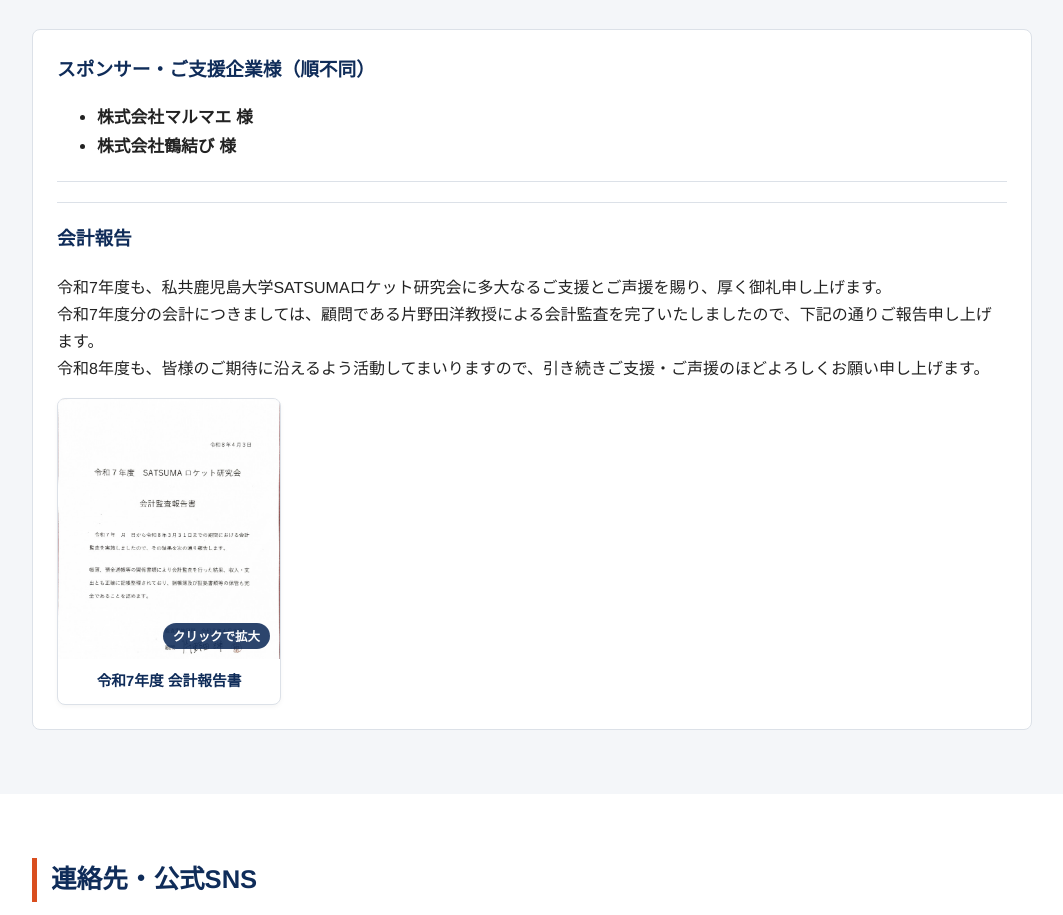
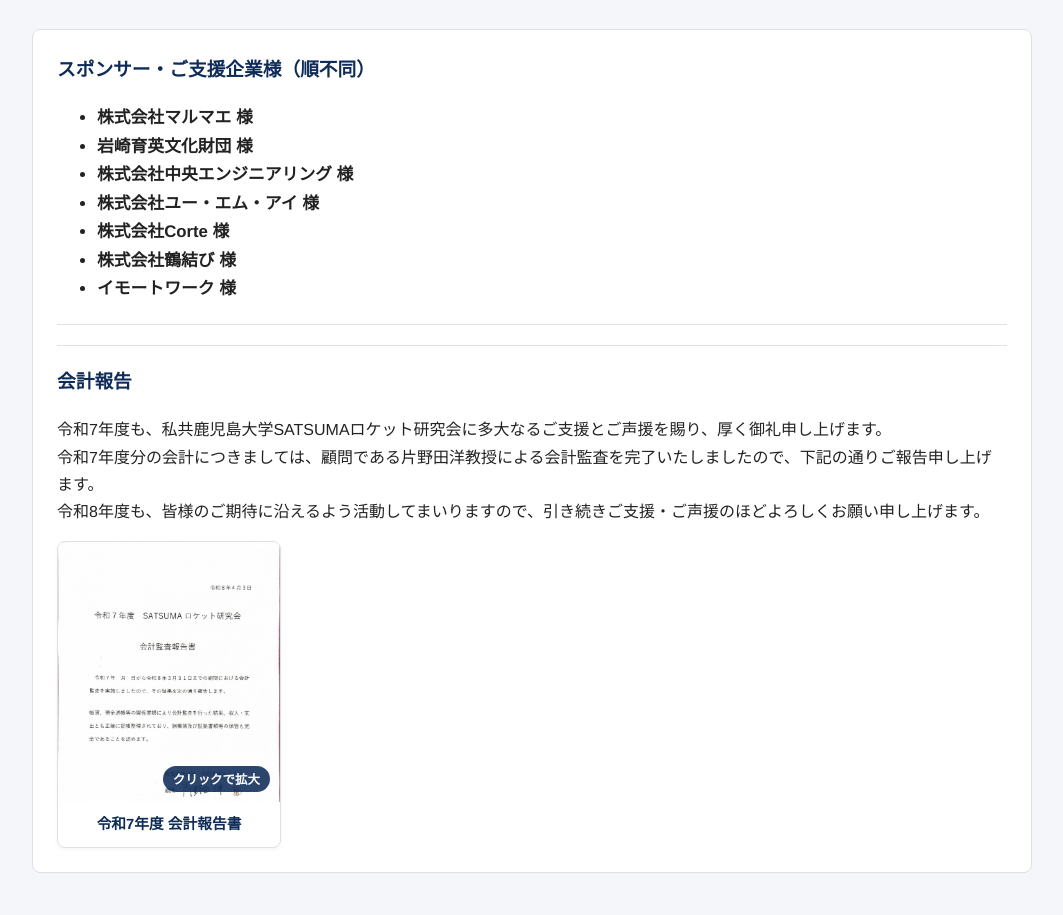
Before and after one commit to satsumarocket/satsumarocket.github.io, a plain HTML site: page index.html in a window 1280 px wide. Shown: the part 3086-4001 px from the top of the page, without its empty margins (108-1171 px from the left). Drawn offline with Linux system fonts and the light colour scheme.

Commit message:
Add files via upload

```diff
--- a/index.html
+++ b/index.html
@@ -234,8 +234,13 @@
         <div class="support-box">
           <h3>スポンサー・ご支援企業様（順不同）</h3>
           <ul class="sponsor-list">
-            <li>株式会社マルマエ 様</li>
-            <li>株式会社鶴結び 様</li>
+<li>株式会社マルマエ 様</li>
+<li>岩崎育英文化財団 様</li>
+<li>株式会社中央エンジニアリング 様</li>
+<li>株式会社ユー・エム・アイ 様</li>
+<li>株式会社Corte 様</li>
+<li>株式会社鶴結び 様</li>
+<li>イモートワーク 様</li>
           </ul>
           <hr class="divider">
           <hr class="divider">
```
